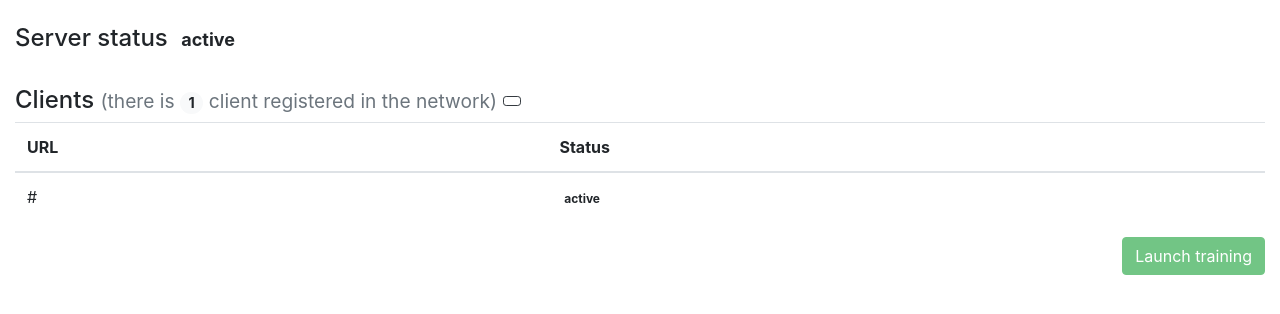
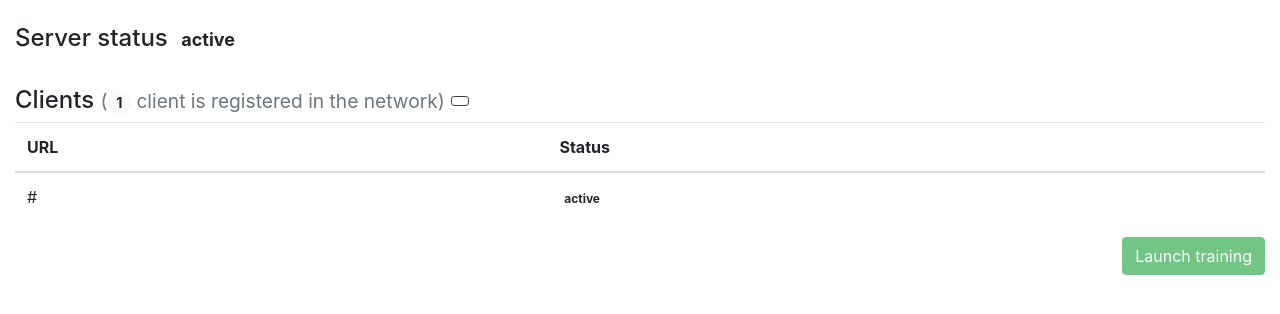
Before and after one commit to eyp/federated-learning-network, a Flask app: template server/templates/index.html in a window 1280 px wide. Shown: the part 56-370 px from the top of the page. Run offline with Flask 2, Linux system fonts and the light colour scheme; the template is opened without the code that fills it: most values are stand-ins (such as "Sample title", 1, 10 or a date in 2020); some libraries are stand-ins or nearby versions.

Commit message:
Changed number of clients registered message on the dashboard

```diff
--- a/server/templates/index.html
+++ b/server/templates/index.html
@@ -15,14 +15,11 @@
                 {% if training_clients|length == 0 %}
                     <small class="text-muted">(no clients registered in the network yet)</small>
                 {% elif training_clients|length == 1 %}
-                    <small class="text-muted">(there is <span class="badge badge-pill badge-light">1</span> client registered in the network)</small>
+                    <small class="text-muted">(<span class="badge badge-pill badge-light">1</span> client is registered in the network)</small>
                 {% else %}
-                    <small class="text-muted">(there are <span class="badge badge-pill badge-light">{{ training_clients|length }}</span> client(s) registered in the network)</small>
+                    <small class="text-muted">(<span class="badge badge-pill badge-light">{{ training_clients|length }}</span> clients are registered in the network)</small>
                 {% endif %}
-                <a href="/"
-                   class="btn btn-sm btn-outline-dark"
-                   title="Refresh clients table"><i class="fa fa-sync"></i>
-                </a>
+                <a href="/" class="btn btn-sm btn-outline-dark" title="Refresh clients table"><i class="fa fa-sync"></i></a>
             </h4>
             <table class="table table-hover">
                 <thead>
```
